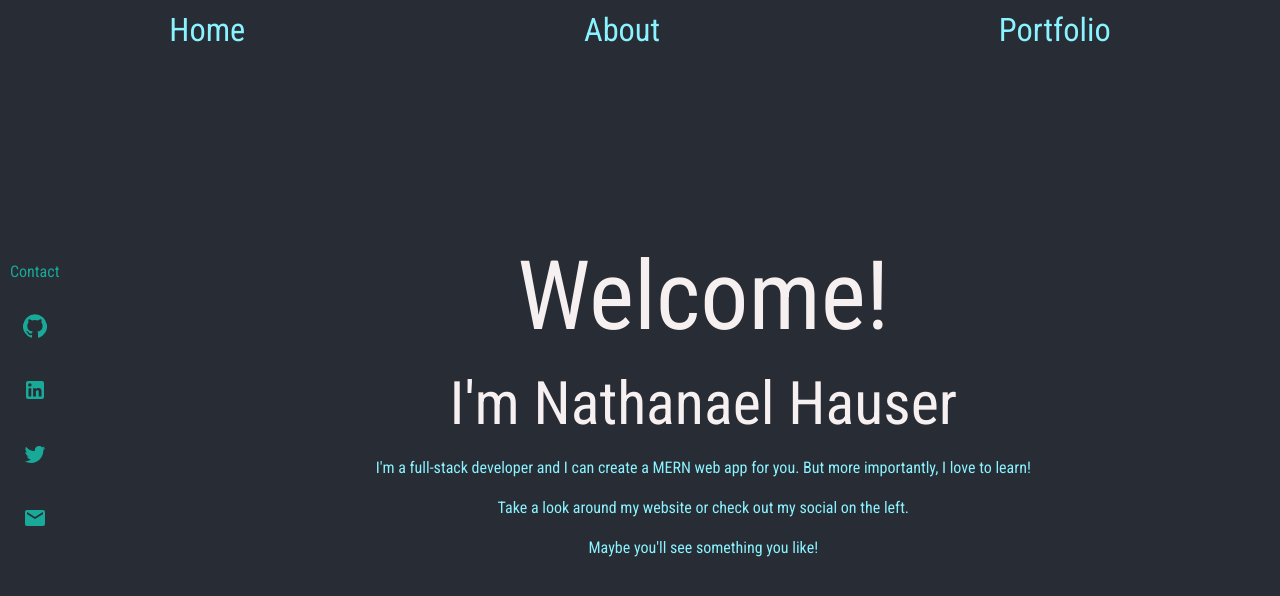
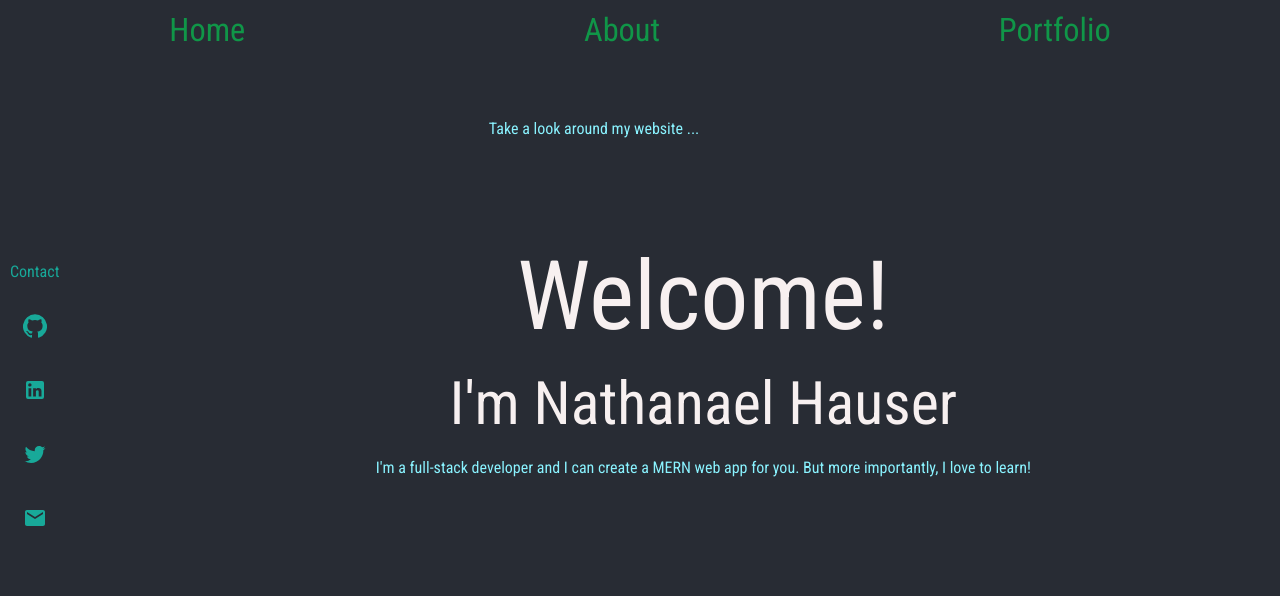
Before and after one commit to nathanaelhauser/my-portfolio, a React (Create React App) app: page / in a window 1280 px wide. Shown: the top 596 px of the page. Built offline with nearby package versions, Linux system fonts and the light colour scheme; the HTML template or start-up script is replaced by a standard one.

Commit message:
Added more transitions to the Home page

```diff
--- a/src/App.js
+++ b/src/App.js
@@ -45,8 +45,8 @@ let theme = createMuiTheme({
       contrastText: '#F7F0F0'
     },
     text: {
-      primary: '#8AF3FF',
-      secondary: '#F7F0F0',
+      primary: '#F7F0F0',
+      secondary: '#8AF3FF',
       hint: '#F7F0F0'
     }
   },
--- a/src/components/NavBar/NavBar.js
+++ b/src/components/NavBar/NavBar.js
@@ -26,17 +26,17 @@ const NavBar = () => {
       <Grid container direction="row" justify="space-around">
         <Grid item>
           <Link component={RouterLink} to="/">
-            <Typography variant="h4" component="header" color="textPrimary">Home</Typography>
+            <Typography variant="h4" component="header" color="primary">Home</Typography>
           </Link>
         </Grid>
         <Grid item>
           <Link component={RouterLink} to="/about">
-            <Typography variant="h4" component="header" color="textPrimary">About</Typography>
+            <Typography variant="h4" component="header" color="primary">About</Typography>
           </Link>
         </Grid>
         <Grid item>
           <Link component={RouterLink} to="/portfolio">
-            <Typography variant="h4" component="header" color="textPrimary">Portfolio</Typography>
+            <Typography variant="h4" component="header" color="primary">Portfolio</Typography>
           </Link>
         </Grid>
       </Grid>
--- a/src/pages/About/About.js
+++ b/src/pages/About/About.js
@@ -1,8 +1,9 @@
-import React from 'react'
+import React, { useState, useEffect } from 'react'
 import { makeStyles } from '@material-ui/core/styles'
 import {
   Typography,
-  Grid
+  Grid,
+  Grow
 } from '@material-ui/core'
 
 const useStyles = makeStyles(theme => ({
@@ -22,12 +23,22 @@ const useStyles = makeStyles(theme => ({
 
 const About = () => {
   const classes = useStyles()
+  const [grow, setGrow] = useState(false)
+
+  useEffect(() => {
+    setGrow(true)
+  }, [])
+
   return (
     <div className={classes.root}>
       <Grid container direction="column" justify="center" alignContent="center" className={classes.fullHeight}>
-        <div className={classes.fadeContainer}>
+        <Grow
+          in={grow}
+          style={{ transformOrigin: '0 0 0' }}
+          {...(grow ? { timeout: 1000 } : {} )}
+        >
           <Typography variant='h1' component='header' color='textPrimary'>About</Typography>
-        </div>
+        </Grow>
       </Grid>
     </div>
   )
--- a/src/pages/Home/Home.js
+++ b/src/pages/Home/Home.js
@@ -1,8 +1,12 @@
-import React from 'react'
+import React, { useEffect, useState } from 'react'
 import { makeStyles } from '@material-ui/core/styles'
 import {
   Typography,
-  Grid
+  Grid,
+  Grow,
+  Zoom,
+  Slide,
+  Fade
 } from '@material-ui/core'
 
 const useStyles = makeStyles(theme => ({
@@ -13,11 +17,31 @@ const useStyles = makeStyles(theme => ({
   },
   fullHeight: {
     height: '-webkit-fill-available',
+  },
+  trailingSpace: {
+    marginRight: '0.3rem',
+    textAlign: 'center'
+  },
+  centerText: {
+    textAlign: 'center'
   }
 }))
 
 const Home = () => {
   const classes = useStyles()
+  const [transition, setTransition] = useState({
+    greeting: true,
+    name: false,
+    firstLine: false,
+    secondLineOne: false,
+    secondLineTwo: false,
+    thirdLine: false
+  })
+
+  useEffect(() => {
+    setTransition({ ...transition, greeting: true })
+  }, [])
+
   return (
     <div className={classes.root}>
       <Grid
@@ -29,25 +53,65 @@ const Home = () => {
         className={classes.fullHeight}
       >
         <Grid container item justify="center" alignContent="center" alignItems="center">
-          <Typography variant='h1' component='h1' color='textSecondary'>Welcome!</Typography>
+          <Grow
+            in={transition.greeting}
+            style={{ transformOrigin: '0 0 0' }}
+            onEntered={() => setTransition({ ...transition, name: true })}
+            {...(transition.greeting ? { timeout: 1000 } : {})}
+          >
+            <Typography variant='h1' component='h1' color='textPrimary'>Welcome!</Typography>
+          </Grow>
         </Grid>
         <Grid container item justify="center" alignContent="center" alignItems="center">
-          <Typography variant='h2' component='h2' color='textSecondary'>I'm Nathanael Hauser</Typography>
+          <Grow
+            in={transition.name}
+            onEntered={() => setTransition({ ...transition, firstLine: true })}
+            {...(transition.name ? { timeout: 3500 } : {})}
+          >
+            <Typography variant='h2' component='h2' color='textPrimary' className={classes.centerText}>I'm Nathanael Hauser</Typography>
+          </Grow>
         </Grid>
         <Grid container item justify="center" alignContent="center" alignItems="center">
-          <Typography variant='body1' component='p' color='textPrimary' align="center">
-            I'm a full-stack developer and I can create a MERN web app for you. But more importantly, I love to learn!
-          </Typography>
+          <Fade
+            in={transition.firstLine}
+            onEntered={() => setTransition({ ...transition, secondLineOne: true })}
+          >
+            <Typography variant='body1' component='span' color='textSecondary' className={classes.centerText}>
+              I'm a full-stack developer and I can create a MERN web app for you. But more importantly, I love to learn!
+            </Typography>
+          </Fade>
         </Grid>
         <Grid container item justify="center" alignContent="center" alignItems="center">
-          <Typography variant='body1' component='p' color='textPrimary' align="center">
-            Take a look around my website or check out my social on the left.
-          </Typography>
+          <Slide
+            direction='down'
+            in={transition.secondLineOne}
+            onEntered={() => setTransition({ ...transition, secondLineTwo: true })}
+            {...(transition.secondLineOne ? { timeout: 3500 } : {})}
+          >
+            <Typography variant='body1' component='p' color='textSecondary' className={classes.trailingSpace}>
+              Take a look around my website ...
+            </Typography>
+          </Slide>
+          <Slide
+            direction='right'
+            in={transition.secondLineTwo}
+            onEntered={() => setTransition({ ...transition, thirdLine: true })}
+            {...(transition.secondLineTwo ? { timeout: 2500 } : {})}
+          >
+            <Typography variant='body1' component='p' color='textSecondary' className={classes.centerText}>
+              or check out my social on the left.
+            </Typography>
+          </Slide>
         </Grid>
         <Grid container item justify="center" alignContent="center" alignItems="center">
-          <Typography variant='body1' component='p' color='textPrimary' align="center">
-            Maybe you'll see something you like!
-          </Typography>
+          <Zoom
+            in={transition.thirdLine}
+            {...(transition.thirdLine ? { timeout: 1500 } : {})}
+          >
+            <Typography variant='body1' component='p' color='textSecondary' align="center">
+              Maybe you'll see something you like!
+            </Typography>
+          </Zoom>
         </Grid>
       </Grid>
     </div>
```
